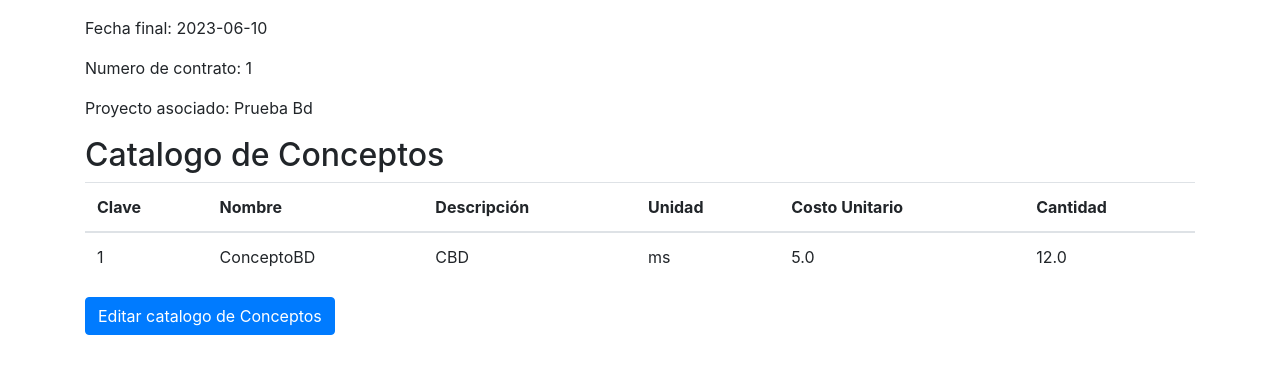
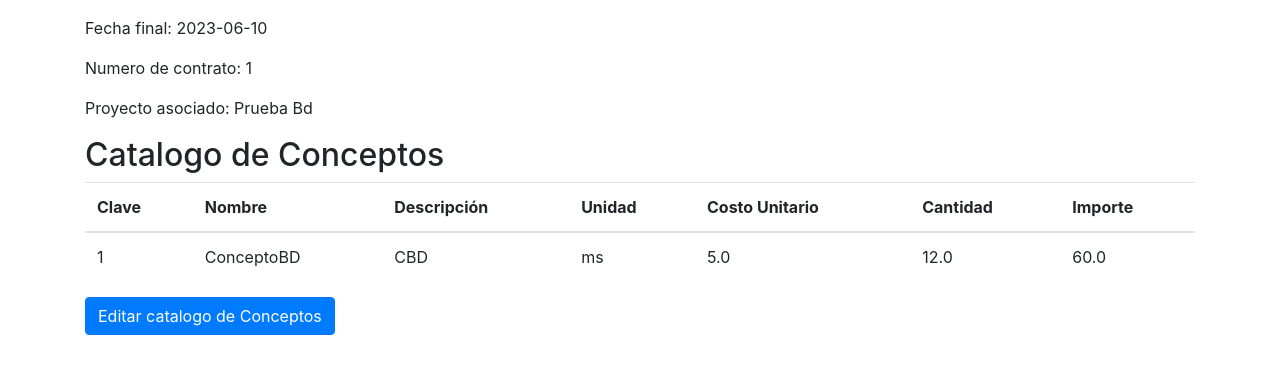
Before and after one commit to AlanDSigala/obra-publica, a Flask app: page /proyecto/detalles/1/frente/1 in a window 1280 px wide. Shown: the part 160-534 px from the top of the page. Run offline with Flask 3, Linux system fonts and the light colour scheme.

Commit message:
Inplementacion del importe en BD

```diff
--- a/src/main.py
+++ b/src/main.py
@@ -101,10 +101,10 @@ def gestionar_catalogo(frente_id):
         unidad = request.form.get('unidad')
         costo = request.form.get('costo')
         cantidad = request.form.get('cantidad')
-
+        importe = float(costo) * float(cantidad)
 
         # guardar los datos en la base de datos
-        catalogo = Catalogo(clave=clave, nombre=nombre, descripcion=descripcion, unidad=unidad, costo_unitario=costo, cantidad=cantidad, frente_id=frente_id)
+        catalogo = Catalogo(clave=clave, nombre=nombre, descripcion=descripcion, unidad=unidad, costo_unitario=costo, cantidad=cantidad,importe=importe, frente_id=frente_id)
         db.session.add(catalogo)
         db.session.commit()
 
--- a/src/models/catalogo.py
+++ b/src/models/catalogo.py
@@ -8,4 +8,5 @@ class Catalogo(db.Model):
     unidad = db.Column(db.String(50), nullable=False)
     costo_unitario = db.Column(db.Float, nullable=False)
     cantidad = db.Column(db.Float, nullable=False)
+    importe = db.Column(db.Float, nullable=False)
     frente_id = db.Column(db.Integer, db.ForeignKey('frente.id'), nullable=False)
--- a/src/templates/detalle_frente.html
+++ b/src/templates/detalle_frente.html
@@ -20,6 +20,7 @@
         <th>Unidad</th>
         <th>Costo Unitario</th>
         <th>Cantidad</th>
+        <th>Importe</th>
       </tr>
     </thead>
     <tbody>
@@ -31,6 +32,7 @@
           <td>{{ concepto.unidad }}</td>
           <td>{{ concepto.costo_unitario }}</td>
           <td>{{ concepto.cantidad }}</td>
+          <td>{{ concepto.importe }}</td>
         </tr>
       {% endfor %}
     </tbody>
```
Also changed, not shown: src/instance/obra.db.
